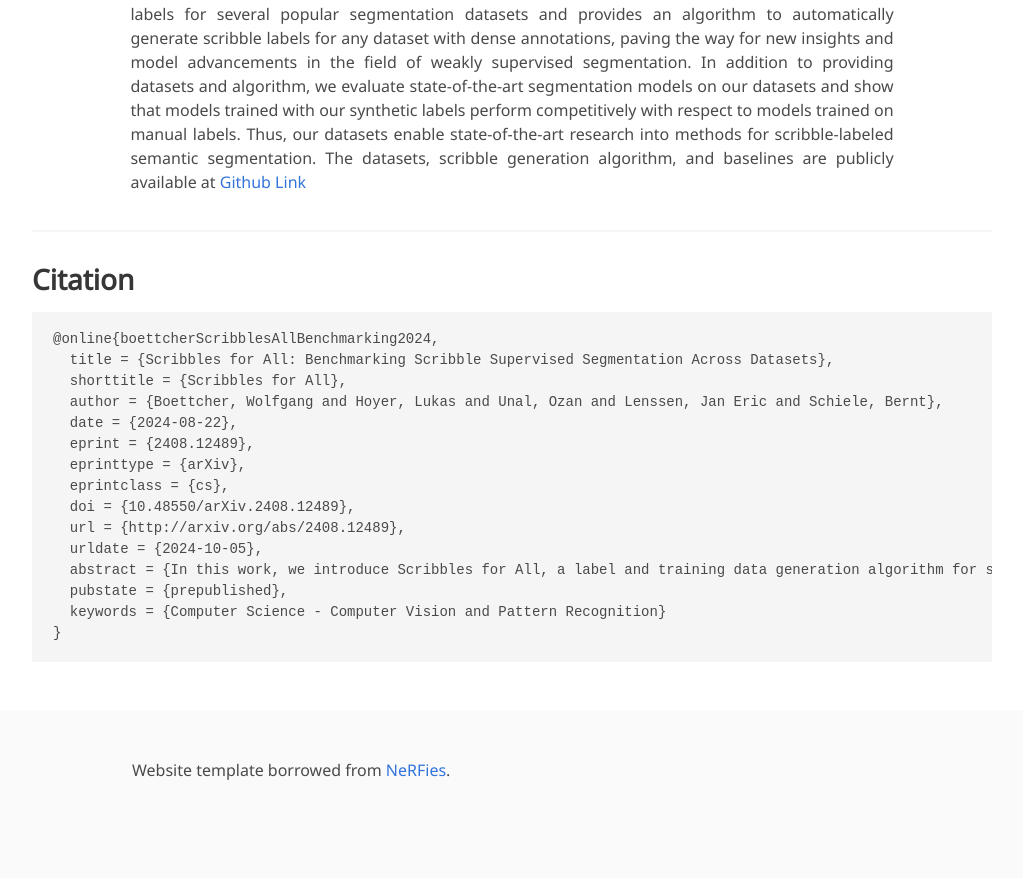
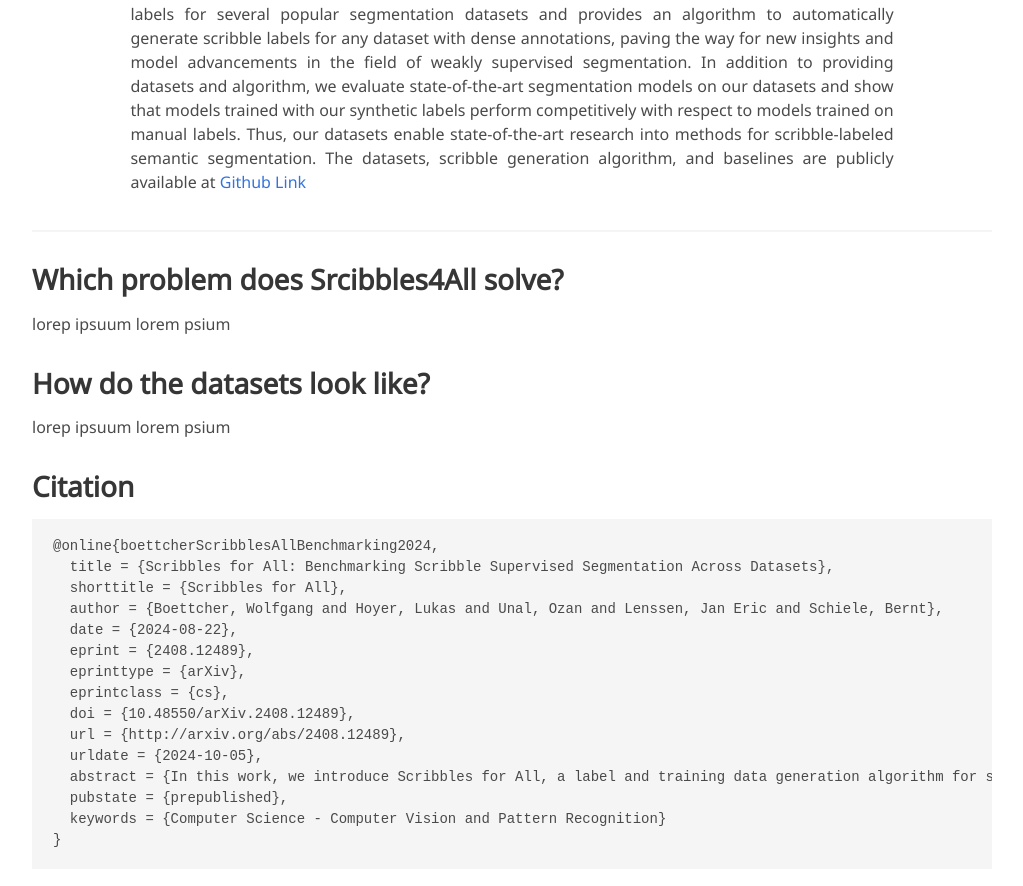
Before and after one commit to wbkit/Scribbles4All, a Jekyll site: the page built from index.md, in a window 1280 px wide and 900 px high, scrolled down 824 px. Shown: the top 886 px of the window, without its empty margins (128-1151 px from the left). Built offline with Jekyll 4.4.1, drawn with Linux system fonts in a browser that asks for light colours; some web fonts are replaced.

Commit message:
Test new texts

````diff
--- a/index.md
+++ b/index.md
@@ -47,6 +47,13 @@ are publicly available at <a href="https://github.com/wbkit/Scribbles4All">Githu
 
 ---
 
+## Which problem does Srcibbles4All solve?
+
+lorep ipsuum lorem psium
+
+## How do the datasets look like?
+
+lorep ipsuum lorem psium
 
 ## Citation
 ```
````
